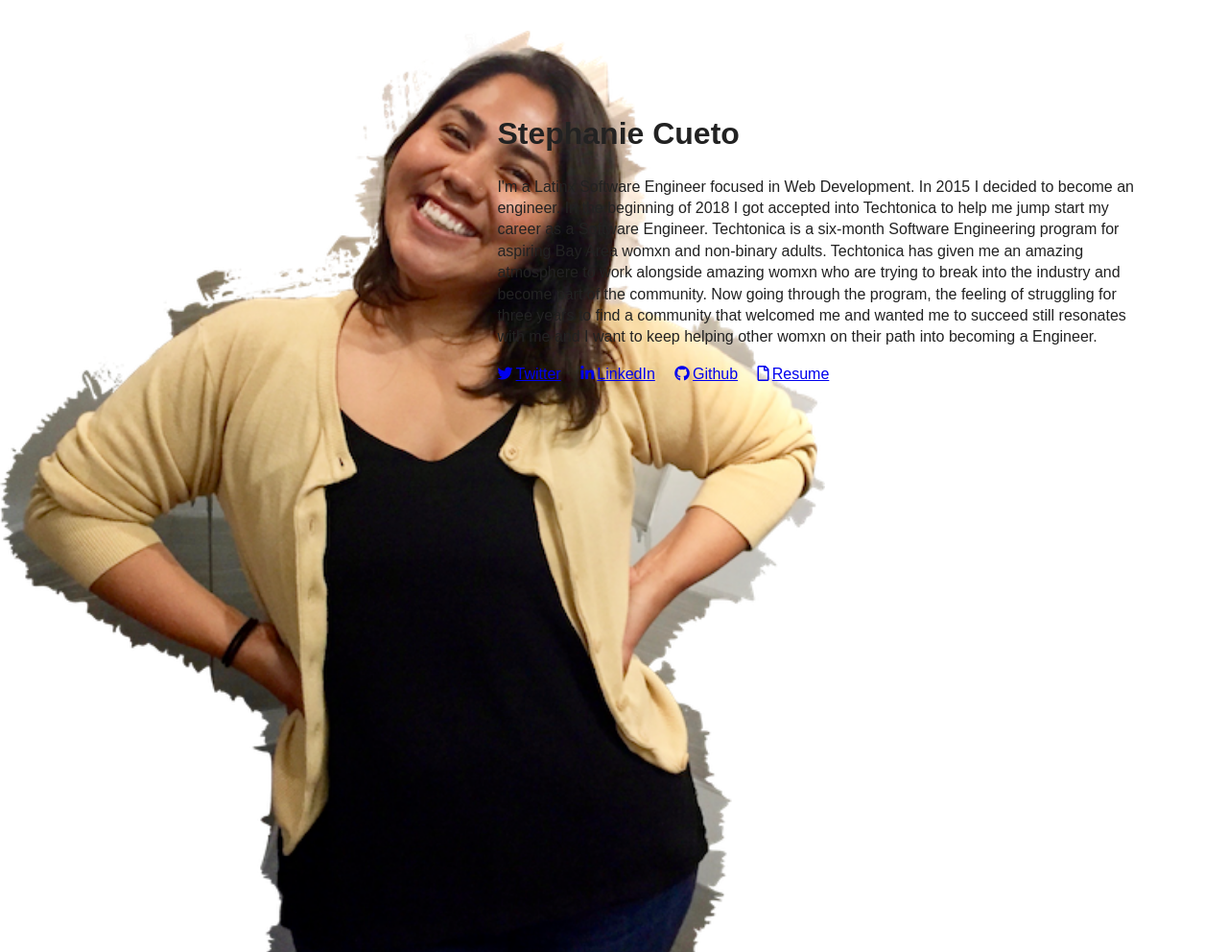
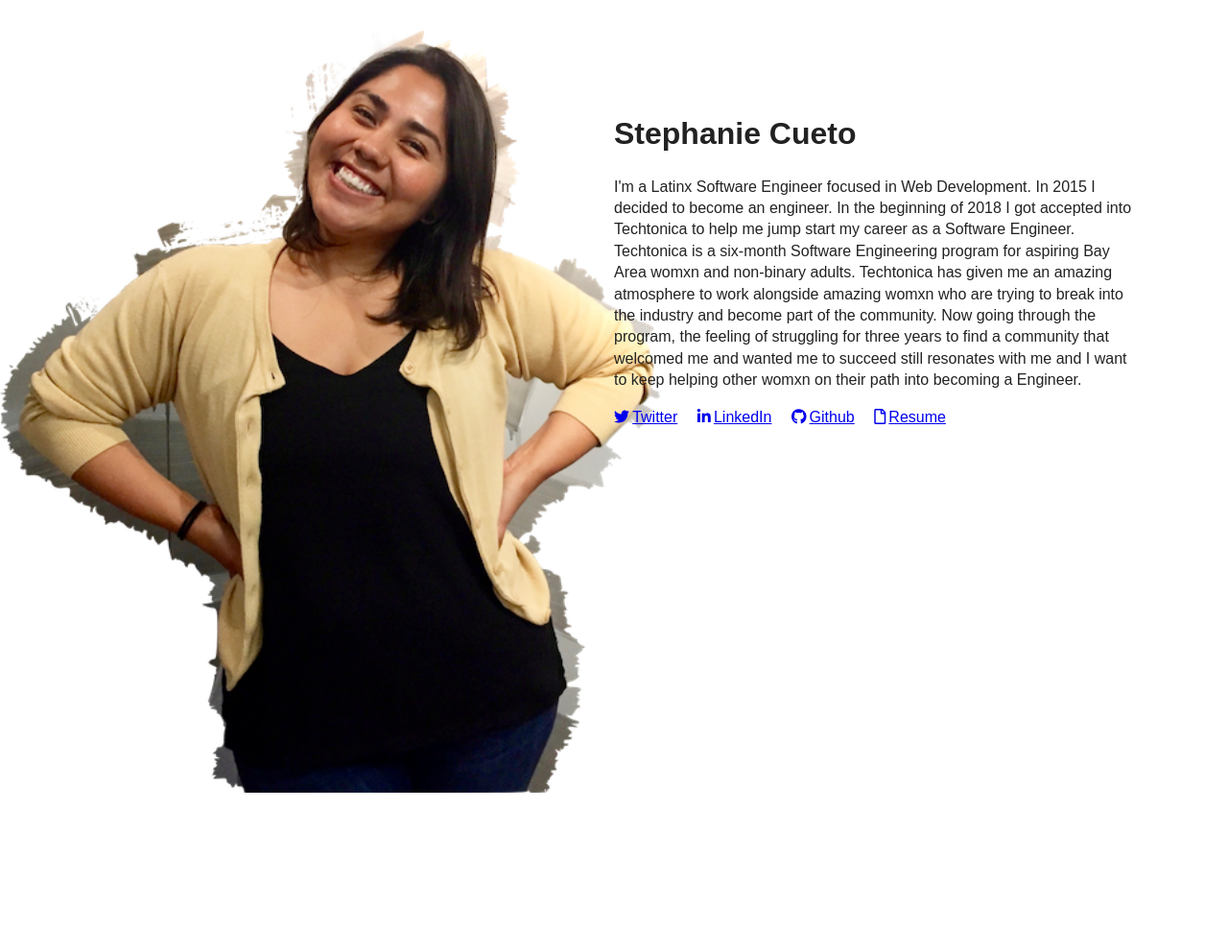
Before and after one commit to smcueto/stephaniecueto-website, a PHP site: page /index.html in a window 1280 px wide. Shown: the whole page at 96% size. Run offline with PHP 8.4, Linux system fonts and the light colour scheme; some libraries are stand-ins or nearby versions.

Commit message:
fixing image position and information position

```diff
--- a/css/index.css
+++ b/css/index.css
@@ -103,9 +103,9 @@ html {
 }
 
 #about {
-    background-image: url('stephaniecueto-website/img/stephaniecuetowebsite.png');
+    background-image: url('/Users/stephaniecueto/Documents/github-projects/stephaniecueto-website/img/stephaniecuetowebsite.png');
     background-color: #ffffff;
-    background-size: auto 100%;
+    background-size: auto 80%;
     background-repeat: no-repeat;
     background-position: 10% 3em;
     height: 100vh;
@@ -115,12 +115,12 @@ html {
 #bio h1,
 h2,
 p {
-    margin-left: 40%;
+    margin-left: 50%;
     margin-right: 15%;
 }
 
 #social {
-    margin-left: 40%;
+    margin-left: 50%;
     margin-right: 15%;
 }
 
@@ -144,11 +144,11 @@ p {
     #bio h1,
     h2,
     p {
-        margin-left: 40%;
+        margin-left: 50%;
         margin-right: 5%;
     }
     #social {
-        margin-left: 40%;
+        margin-left: 50%;
         margin-right: 5%;
     }
 }
```
